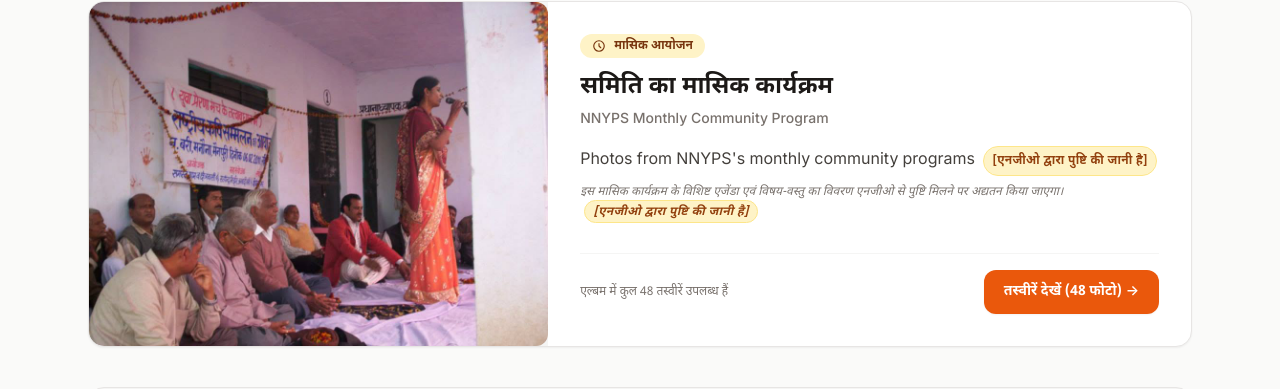
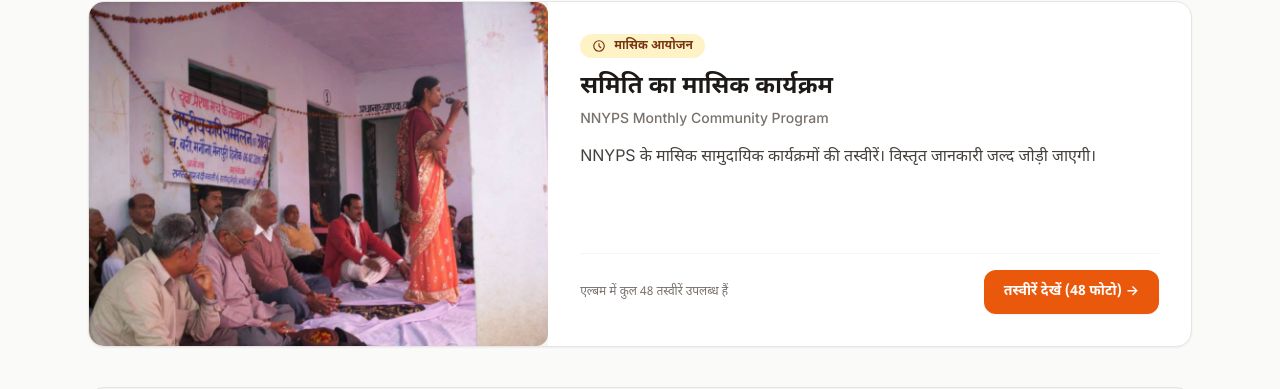
Before and after one commit to shreshthkchaudhary/Navnirman-Yuva-Prerna-Samiti--NNYPS-, a plain HTML site: page programs.html in a window 1280 px wide. Shown: the part 1084-1473 px from the top of the page. Drawn offline with nearby package versions, Linux system fonts and the light colour scheme.

Commit message:
Update Monthly Program text and replace office hours placeholder

```diff
--- a/programs.html
+++ b/programs.html
@@ -330,22 +330,10 @@
                 NNYPS Monthly Community Program
               </p>
               <p class="text-stone-700 text-sm sm:text-base leading-relaxed pt-2">
-                <span data-hi="Photos from NNYPS's monthly community programs"
-                      data-en="Photos from NNYPS's monthly community programs">
-                  Photos from NNYPS's monthly community programs
+                <span data-hi="NNYPS के मासिक सामुदायिक कार्यक्रमों की तस्वीरें। विस्तृत जानकारी जल्द जोड़ी जाएगी।"
+                      data-en="Photos from NNYPS's monthly community programs. More details will be added soon.">
+                  NNYPS के मासिक सामुदायिक कार्यक्रमों की तस्वीरें। विस्तृत जानकारी जल्द जोड़ी जाएगी।
                 </span>
-                <span class="badge-placeholder ml-1"
-                      data-hi="[एनजीओ द्वारा पुष्टि की जानी है]"
-                      data-en="[TO BE CONFIRMED BY NGO]">
-                  [TO BE CONFIRMED BY NGO]
-                </span>
-              </p>
-              <p class="text-xs text-stone-500 italic">
-                <span data-hi="इस मासिक कार्यक्रम के विशिष्ट एजेंडा एवं विषय-वस्तु का विवरण एनजीओ से पुष्टि मिलने पर अद्यतन किया जाएगा।"
-                      data-en="Specific theme, agenda, and participant details for this monthly program will be updated upon NGO confirmation.">
-                  इस मासिक कार्यक्रम के विशिष्ट एजेंडा एवं विषय-वस्तु का विवरण एनजीओ से पुष्टि मिलने पर अद्यतन किया जाएगा।
-                </span>
-                <span class="badge-placeholder ml-1" data-hi="[एनजीओ द्वारा पुष्टि की जानी है]" data-en="[TO BE CONFIRMED BY NGO]">[TO BE CONFIRMED BY NGO]</span>
               </p>
             </div>
 
```
Also changed, not shown: contact.html (+6 -7 lines), index.html (+3 -8 lines), 1 other file.
